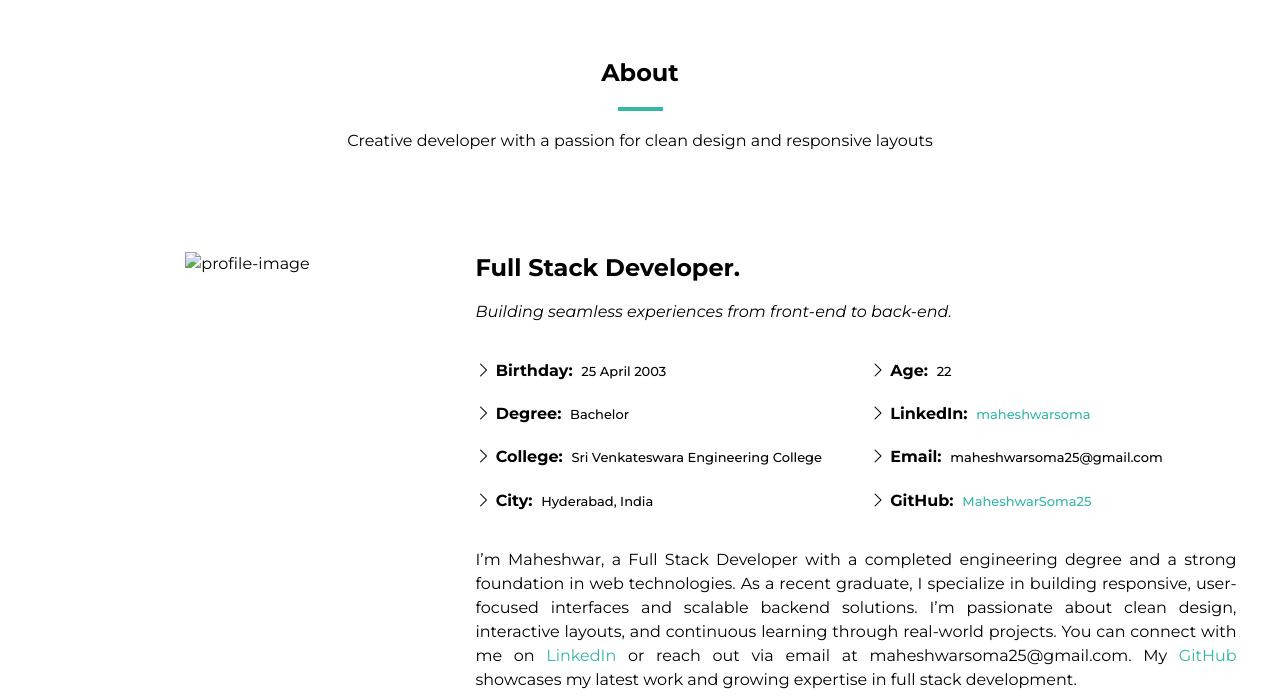
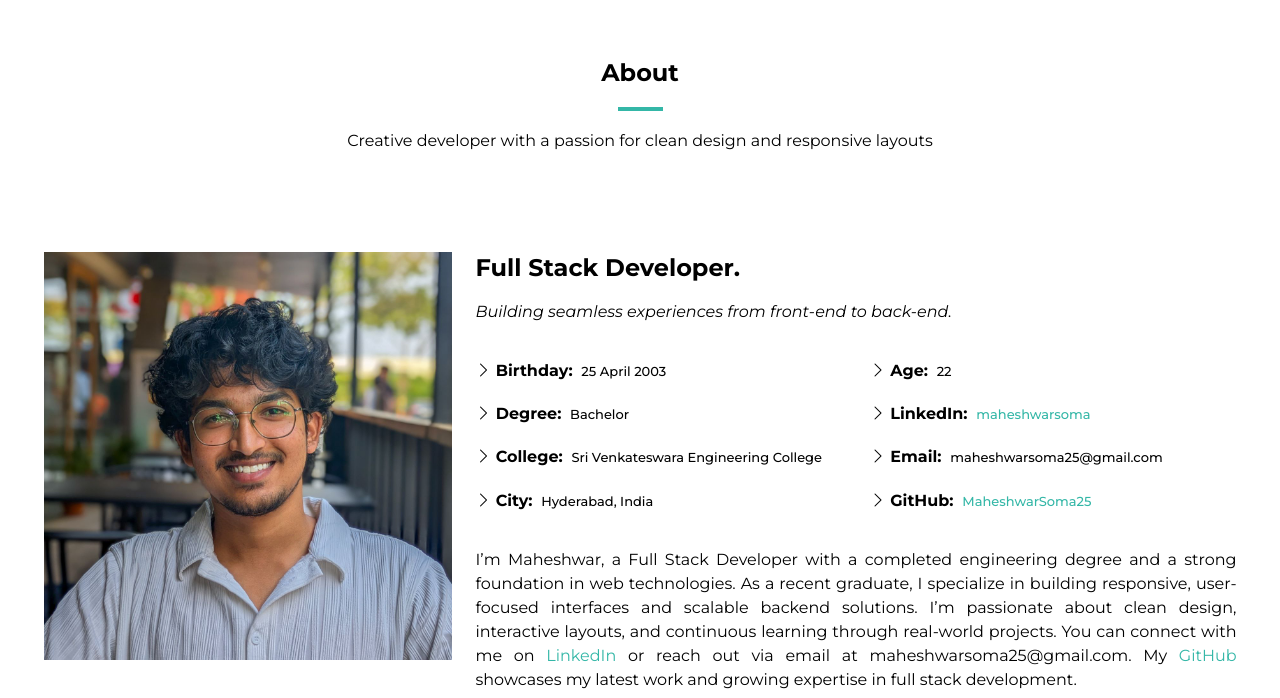
Before and after one commit to MaheshwarSoma25/Personal-Portfolio, a plain HTML site: page about.html in a window 1280 px wide. Shown: the part 102-800 px from the top of the page. Drawn offline with nearby package versions, Linux system fonts and the light colour scheme; the site is published under a folder, as on GitHub Pages, so addresses that start at the root find nothing.

Commit message:
Update about.html

```diff
--- a/about.html
+++ b/about.html
@@ -57,7 +57,7 @@
 
     <div class="biodata-container">
       <div class="profile-img">
-        <img src="/Images/profile-img.jpg" alt="profile-image">
+        <img src="./Images/profile-img.jpg" alt="profile-image">
       </div>
 
       <div class="details">
```
